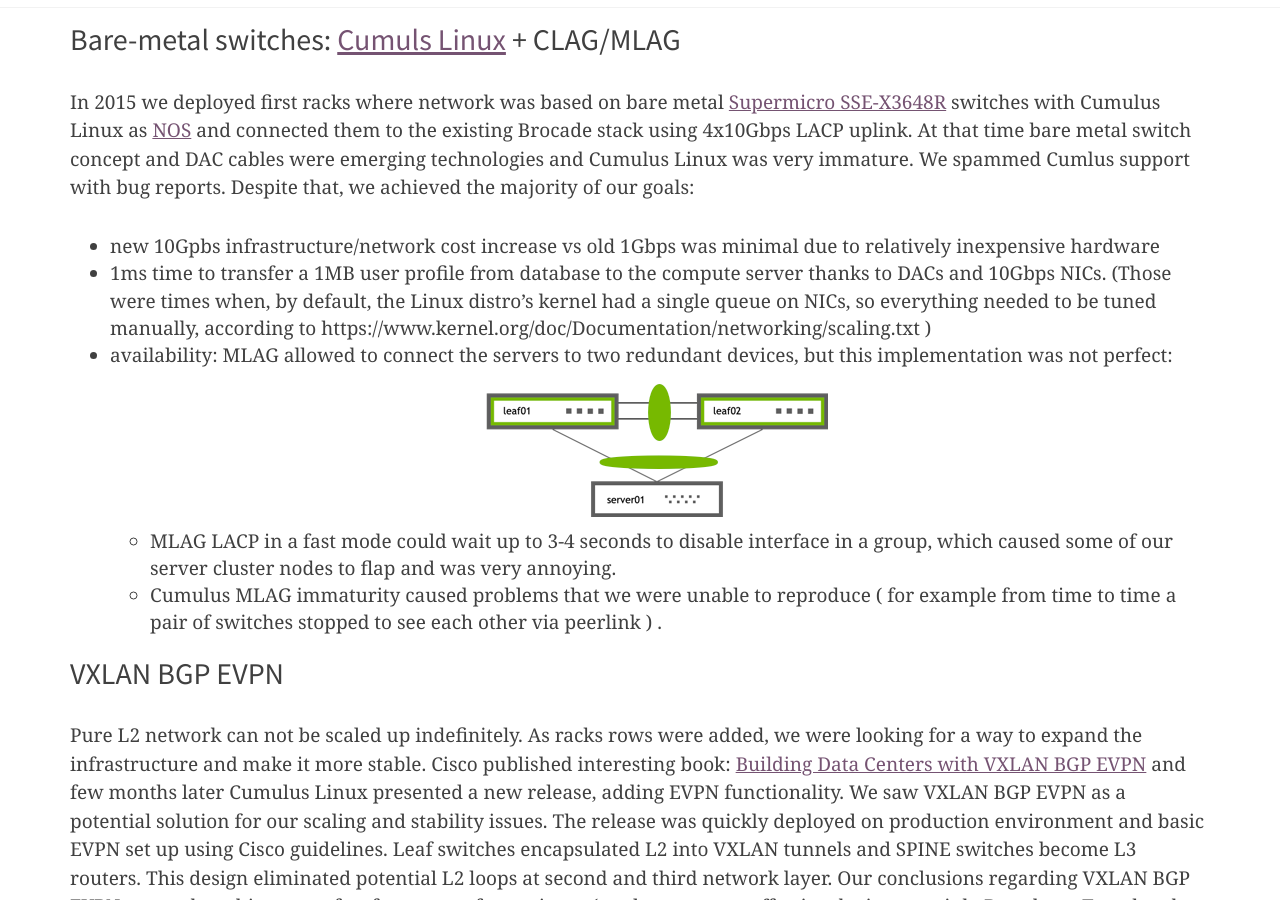
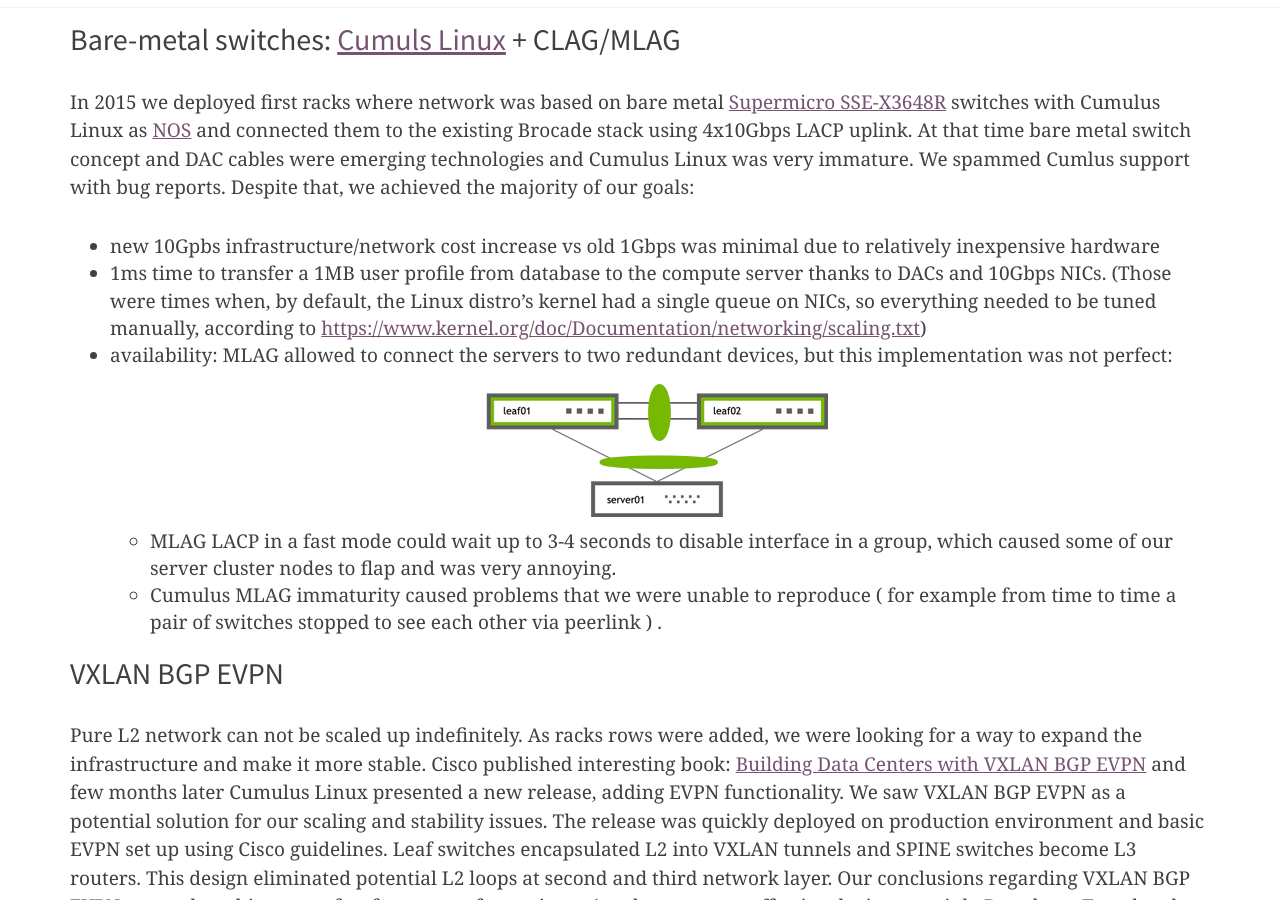
Before and after one commit to RTBHOUSE/techblog, a Jekyll site: the page built from _posts/2021-11-24-L2-EVPN-to-L3-concept-part1.markdown, in a window 1280 px wide and 900 px high, scrolled down 1747 px. Built offline with Jekyll 4.4.1, drawn with Linux system fonts in a browser that asks for light colours; nearby versions of some CDN libraries; comment, search, counter and statistics services are not loaded; part of the change alters nothing that is shown.

```diff
--- a/_posts/2021-11-24-L2-EVPN-to-L3-concept-part1.markdown
+++ b/_posts/2021-11-24-L2-EVPN-to-L3-concept-part1.markdown
@@ -41,7 +41,7 @@ Despite that, we achieved the majority of our goals:
   - new 10Gpbs infrastructure/network cost increase vs old 1Gbps was minimal due to relatively inexpensive hardware
   - 1ms time to transfer a 1MB user profile from database to the compute server thanks to DACs and 10Gbps NICs.
    (Those were times when, by default, the Linux distro's kernel had a single queue on NICs,
-    so everything needed to be tuned manually, according to https://www.kernel.org/doc/Documentation/networking/scaling.txt )
+    so everything needed to be tuned manually, according to [https://www.kernel.org/doc/Documentation/networking/scaling.txt](https://www.kernel.org/doc/Documentation/networking/scaling.txt))
   - availability: MLAG allowed to connect the servers to two redundant devices, but this implementation was not perfect:
   ![image alt <>](/pics/mlag-basic-setup.png)
     - MLAG LACP in a fast mode could wait up to 3-4 seconds to disable interface in a group,
```
